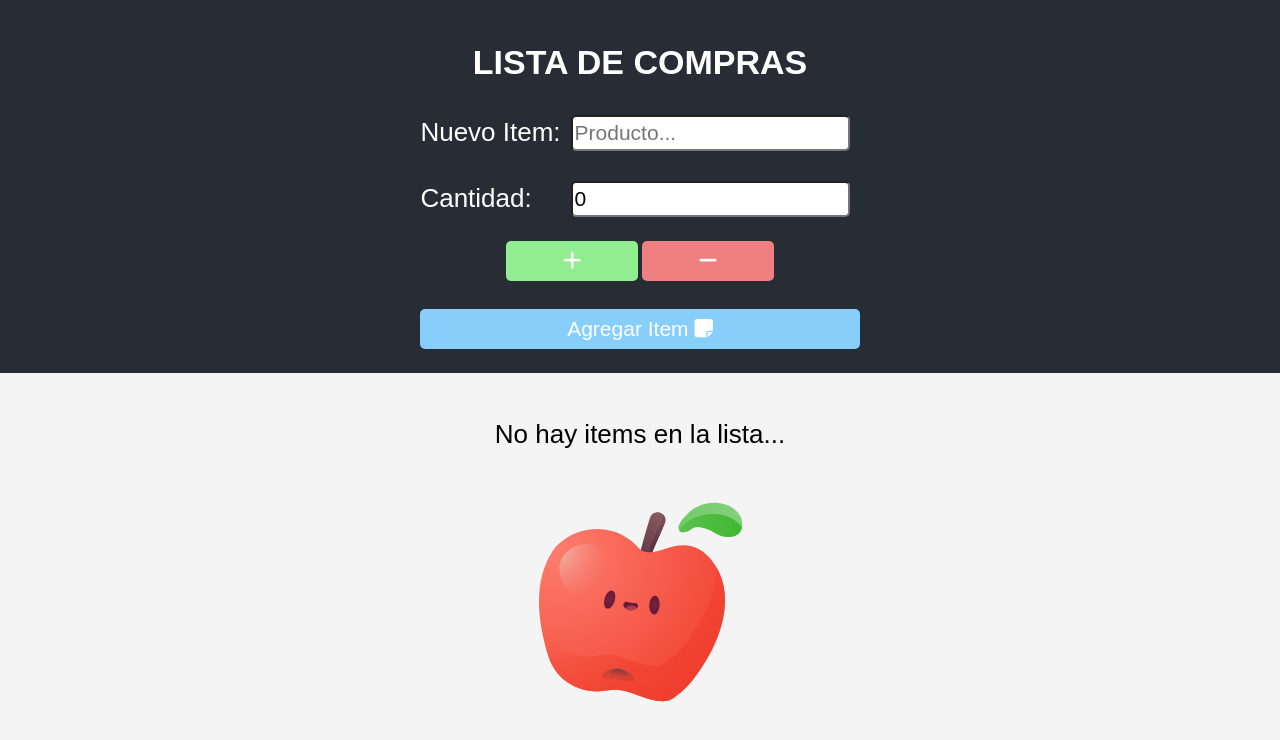
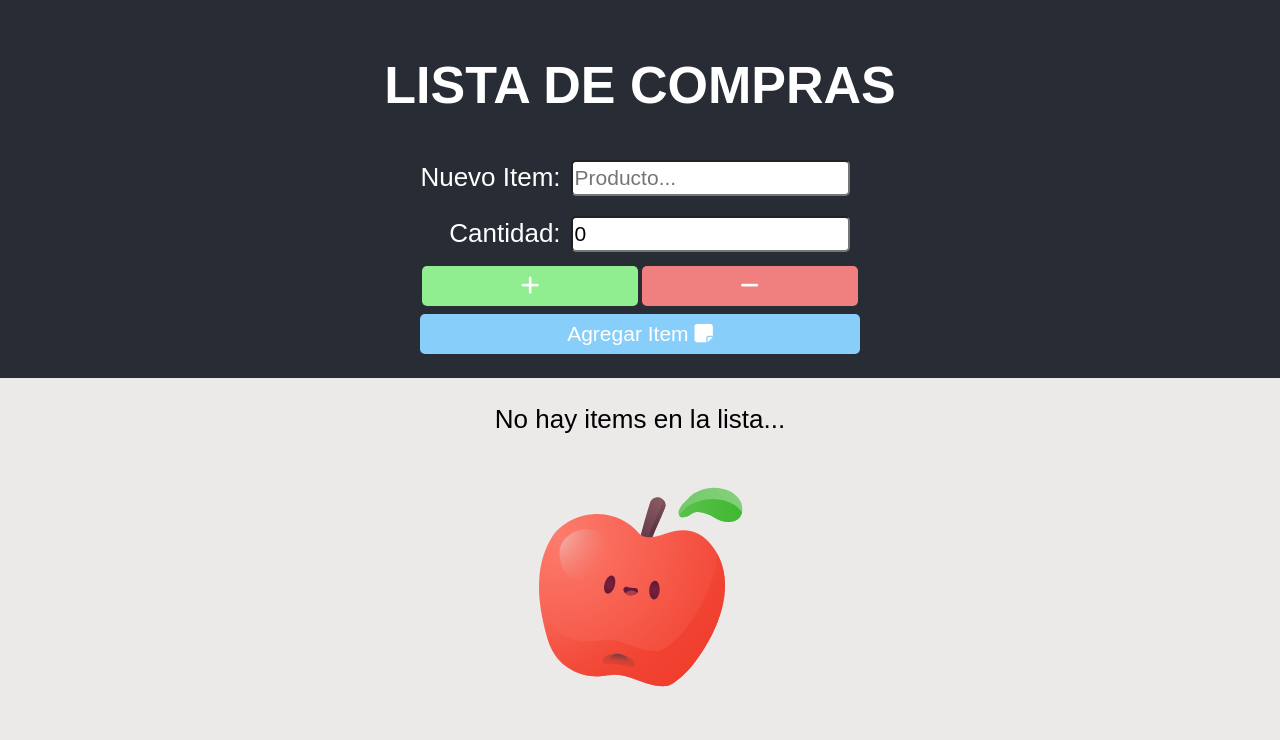
Before and after one commit to facupepi/APP-de-Compras, a React (Create React App) app: page / in a window 1280 px wide. Shown: the top 740 px of the page. Built offline with nearby package versions, Linux system fonts and the light colour scheme; the HTML template or start-up script is replaced by a standard one.

Commit message:
Mejoras en Componentes + Estilos

```diff
--- a/src/App.css
+++ b/src/App.css
@@ -1,30 +1,22 @@
 .App {
   text-align: center;
-}
-
-.App-header {
-  background-color: #282c34;
-  color: white;
 }
 
 /* Estilos generales */
 body {
   font-family: 'Arial', sans-serif;
   font-size: calc(10px + 2vmin);
-  background-color: #f4f4f4;
-  margin: 0;
-  padding: 0;
+  background-color: #ece9e9;
 }
 
 .App-header {
   background-color: #282c34;
+  color: white;
   min-height: 10vh;
   display: flex;
   flex-direction: column;
   align-items: center;
   justify-content: center;
-  font-size: calc(10px + 2vmin);
-  color: white;
   padding: 20px;
   margin-bottom: 20px;
 }
@@ -37,7 +29,12 @@ ul {
   margin: 0 auto;
 }
 
-/* Estilo para los botones */
+/*Parrafo con texto "No hay items en la lista" */
+.p_App_NoItems{
+  font-size: calc(10px + 2vmin);
+}
+
+/* Estilo para los botones en general */
 button {
   border: none;
   color: white;
@@ -51,26 +48,3 @@ button {
   transition: background-color 0.2s ease-in-out;
   width: 100%;
 }
-
-/*Parrafo con texto "No hay items en la lista" */
-
-.p_App_NoItems{
-  font-size: calc(10px + 2vmin);
-}
-
-.div_NoItems{
-  display: flex;
-  flex-direction: column;
-  justify-content: center;
-  align-items: center;
-}
-
-img{
-  object-fit: cover;
-  max-height: 50%;
-  max-width: 50%;
-}
-
-h1{
-  font-size: calc(10px + 3vmin);
-}
--- a/src/App.js
+++ b/src/App.js
@@ -1,10 +1,9 @@
 import {useState} from 'react';
 import './App.css';
+import {validateItem} from './components/aditional_functions.js'
 import {NewItem} from './components/NewItem.js';
 import {Item} from './components/Item.js';
-
-// Variable global para mantener el ID único de cada item
-let id = 0;
+import { v4 as uuidv4 } from 'uuid';
 
 function App() {
     // Estado para mantener la lista de items
@@ -19,8 +18,7 @@ function App() {
         let quantity = formData_Item.get("quantityItem"); // Obtiene el valor del campo "quantityItem"
 
         // Actualiza el estado 'list' añadiendo un nuevo objeto con id, nombre y cantidad
-        setList([...list, {id,name,quantity}]);
-        id++; // Incrementa el ID global para el próximo item
+        setList([...list, {id: uuidv4(),name,quantity}]);
         e.target.reset(); // Resetea el formulario después de añadir el item
     }
 
@@ -40,18 +38,16 @@ function App() {
         let name = formData_Item.get("nameItem"); // Obtiene el valor del campo "nameItem"
         let quantity = formData_Item.get("quantityItem"); // Obtiene el valor del campo "quantityItem"
 
-        console.log(`Modificando item: ${name} con id ${id} y cantidad ${quantity}`);
-
-        // Actualiza el estado 'list', modificando el item con el ID correspondiente
-        setList((prevList) => prevList.map((item) => (item.id === id
-            ? {
-                ...item,
-                name,
-                quantity
-            }
-            : item)));
-
-        closePopup();
+        if (validateItem(name, quantity)){
+            // Actualiza el estado 'list', modificando el item con el ID correspondiente
+            console.log(`Modificando item: ${name} con id ${id} y cantidad ${quantity}`);
+            setList((prevList) => prevList.map((item) =>
+                (item.id === id
+                ? {...item,name,quantity}
+                : item)));
+            closePopup();
+        }
+        else return;
     }
 
     return (
--- a/src/components/Item.js
+++ b/src/components/Item.js
@@ -16,22 +16,24 @@ export function Item({item, DeleteItemToList_Callback, ModifyItemToList_Callback
         setPopupOpen(false);
     };
 
+    const[quantityItem,setQuantityItem] = useState(Number(item.quantity));
+
     return (
         <div className='div_item'>
             {/* Mostrar detalles del item */}
             {console.log("El item que esta llegando a Item es: " + JSON.stringify(item))}
 
             <div className='div_item_info'>
-                <h3>Producto: {item.name}</h3>
+                <h3>Producto: {item.name} </h3>
                 <h3>Cantidad: {item.quantity}</h3>
             </div>
 
-            <div className='div_item_buttons'>
+            <div>
                 {/* Botón para eliminar el item */}
-                <button onClick={DeleteItemToList_Callback(item.id)}>Eliminar</button>
+                <button className='button_info_item' onClick={DeleteItemToList_Callback(item.id)}>Eliminar</button>
 
                 {/* Botón para abrir el popup de modificación */}
-                <button onClick={openPopup}>Modificar</button>
+                <button className='button_info_item' onClick={openPopup}>Modificar</button>
             </div>
 
             {/* Mostrar popup solo si isPopupOpen es true */}
@@ -41,19 +43,28 @@ export function Item({item, DeleteItemToList_Callback, ModifyItemToList_Callback
                         {/* Formulario de modificación de item */}
                         <form id="newItemForm" onSubmit={(e) => ModifyItemToList_Callback(e, closePopup)}>
                             <div>
-                                <label for='nameItem'>Producto:</label>
-                                <input name="nameItem" id='nameItem' placeholder='Producto...' defaultValue={item.name}></input>
+                                <label htmlFor='nameItem'>Producto:</label>
+                                <input className='input_NewItem' name="nameItem" id='nameItem' placeholder='Producto...' maxLength={25}
+                                defaultValue={item.name}></input>
                             </div>
-                            <div>
-                                <label for='quantityItem'>Cantidad:</label>
-                                <input name="quantityItem" id='quantityItem' type="number" min='0' placeholder='Cantidad...' defaultValue={item.quantity}></input>
+
+                            <div >
+                                <label htmlFor='quantityItem'>Cantidad:</label>
+                                <input  className='input_NewItem' name="quantityItem" id='quantityItem' min='0' type="number" placeholder='Cantidad...'
+                                value={quantityItem}
+                                onChange={(e) => setQuantityItem(Number(e.target.value))}></input>
                             </div>
+
+                            <div className='form-group'>
+                                <button type='button' onClick={() => setQuantityItem(prev => prev + 1)} className='buttonPlus_newItem'><i className="fa-solid fa-plus"></i></button>
+                                <button type='button' onClick={() => setQuantityItem(prev => (prev <= 0 ? 0 : prev - 1))} className='buttonMinus_newItem'><i className="fa-solid fa-minus"></i></button>
+                            </div>
+
                             {/* Botón para confirmar la modificación */}
-                            <button className='modify-button-popup'>Modificar Item</button>
+                            <button className='button_info_item modify-button-popup'>Modificar Item</button>
+                            {/* Botón para cerrar el popup */}
+                            <button className='button_info_item cancel-button-popup' onClick={closePopup}>Cancelar</button>
                         </form>
-
-                        {/* Botón para cerrar el popup */}
-                        <button onClick={closePopup}>Cancelar</button>
                     </div>
                 </div>
             )}
--- a/src/components/NewItem.css
+++ b/src/components/NewItem.css
@@ -3,23 +3,15 @@
     flex-direction: column;
     align-items: center;
     justify-content: center;
+    width: fit-content;
 }
 
-.div_quantity_newItem,.div_quantity_newItem_input,.div_newItem_input{
+.form-group{
     display: flex;
     flex-direction: row;
     width: 100%;
-    margin-bottom: 10px;
     align-items: center;
-    justify-content: center;
-}
-
-.div_quantity_newItem{
-    flex-direction: column;
-}
-
-.div_quantity_newItem_input{
-    justify-content: space-between;
+    justify-content: flex-end;
 }
 
 .input_NewItem{
@@ -31,7 +23,6 @@
 
 .buttonPlus_newItem{
     font-size: calc(5px + 2vmin);
-    width: 30%;
     background-color: lightgreen;
 }
 
@@ -41,7 +32,6 @@
 
 .buttonMinus_newItem{
     font-size: calc(5px + 2vmin);
-    width: 30%;
     background-color: lightcoral;
 }
 
--- a/src/components/NewItem.js
+++ b/src/components/NewItem.js
@@ -1,5 +1,6 @@
 import './NewItem.css';
 import { useState } from 'react';
+import {validateItem} from './aditional_functions.js'
 
 export function NewItem({addNewItemToList_Callback}) {
 
@@ -10,14 +11,7 @@ export function NewItem({addNewItemToList_Callback}) {
   const handleSubmit = (e) => {
     e.preventDefault();  // Evitar la recarga de la página al enviar el formulario
 
-    if( nameItem === ''){
-      alert('Ingresa un producto con un nombre no vacio...')
-    }
-    else if(quantityItem <= 0)
-      {
-        alert('Ingresa un producto con una cantidad mayor o igual a 0...')
-    }
-    else{
+    if (validateItem(nameItem, quantityItem)){
       // Ejecutar la callback con el evento del formulario
       addNewItemToList_Callback(e);
 
@@ -30,29 +24,28 @@ export function NewItem({addNewItemToList_Callback}) {
   return(
     <form id="newItemForm" onSubmit={handleSubmit}>
 
-      <div className='div_newItem_input'>
-        <label for='nameItem'>Nuevo Item:</label>
+      <div className='form-group'>
+        <label htmlFor='nameItem'>Nuevo Item:</label>
         <input className='input_NewItem' name="nameItem" id='nameItem' placeholder='Producto...' maxLength={25}
               value={nameItem} onChange={(e) => setNameItem(e.target.value)}></input>
       </div>
 
-      <div className='div_quantity_newItem'>
+      <div className='form-group'>
 
-        <div className='div_quantity_newItem_input'>
-          <label for='quantityItem'>Cantidad:</label>
+        <div className='form-group'>
+          <label htmlFor='quantityItem'>Cantidad:</label>
           <input className='input_NewItem' name="quantityItem" id='quantityItem' type="number" placeholder='Cantidad...'
                 value={quantityItem} onChange={(e) => setQuantityItem(Number(e.target.value))}></input>
         </div>
         {/*Para evitar que al cambiar el valor, este se concatene como una cadena, se debe convertir el valor a un número. Esto se hace usando Number(e.target.value) en el manejador onChange del input de cantidad.*/}
-
-        <div className='div_newItem_input'>
-          <button type='button' onClick={() => setQuantityItem(prev => prev + 1)} className='buttonPlus_newItem'><i class="fa-solid fa-plus"></i></button>
-          <button type='button' onClick={() => setQuantityItem(prev => (prev <= 0 ? 0 : prev - 1))} className='buttonMinus_newItem'><i class="fa-solid fa-minus"></i></button>
-        </div>
-
       </div>
 
-      <button className='button_AddNewItem' >Agregar Item <i class="fa-solid fa-note-sticky"></i></button>
+      <div className='form-group'>
+        <button type='button' onClick={() => setQuantityItem(prev => prev + 1)} className='buttonPlus_newItem'><i className="fa-solid fa-plus"></i></button>
+        <button type='button' onClick={() => setQuantityItem(prev => (prev <= 0 ? 0 : prev - 1))} className='buttonMinus_newItem'><i className="fa-solid fa-minus"></i></button>
+      </div>
+
+      <button className='button_AddNewItem' >Agregar Item <i className="fa-solid fa-note-sticky"></i></button>
     </form>
   )
 }
--- /dev/null
+++ b/src/components/aditional_functions.js
@@ -0,0 +1,11 @@
+// Función de validación de item
+export function validateItem(name, quantity) {
+    if (name === '') {
+        alert('Ingresa un producto con un nombre no vacío...');
+        return false;
+    } else if (quantity <= 0) {
+        alert('Ingresa un producto con una cantidad mayor a 0...');
+        return false;
+    }
+    return true;
+}
```
Also changed, not shown: src/components/Item.css (+34 -15 lines).
